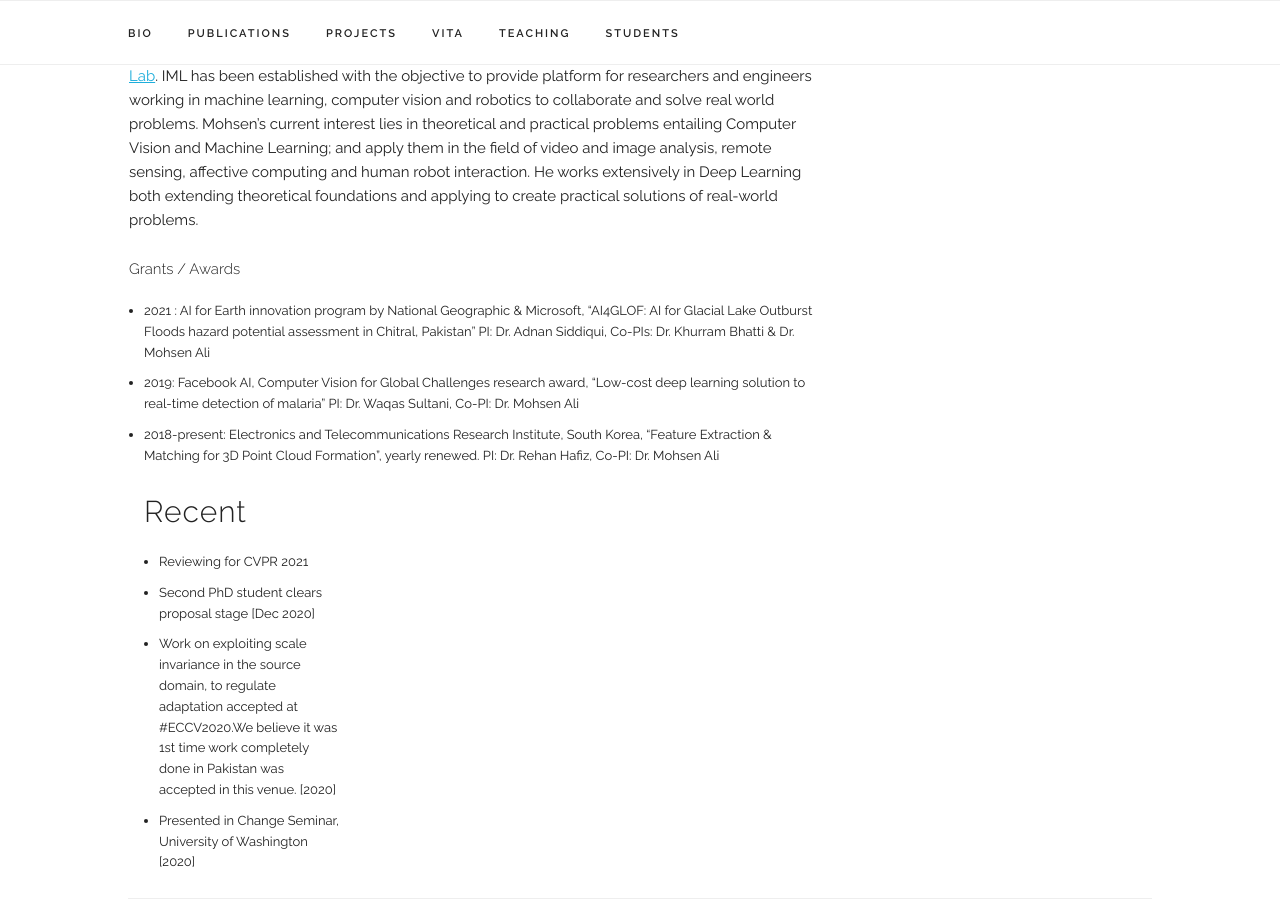
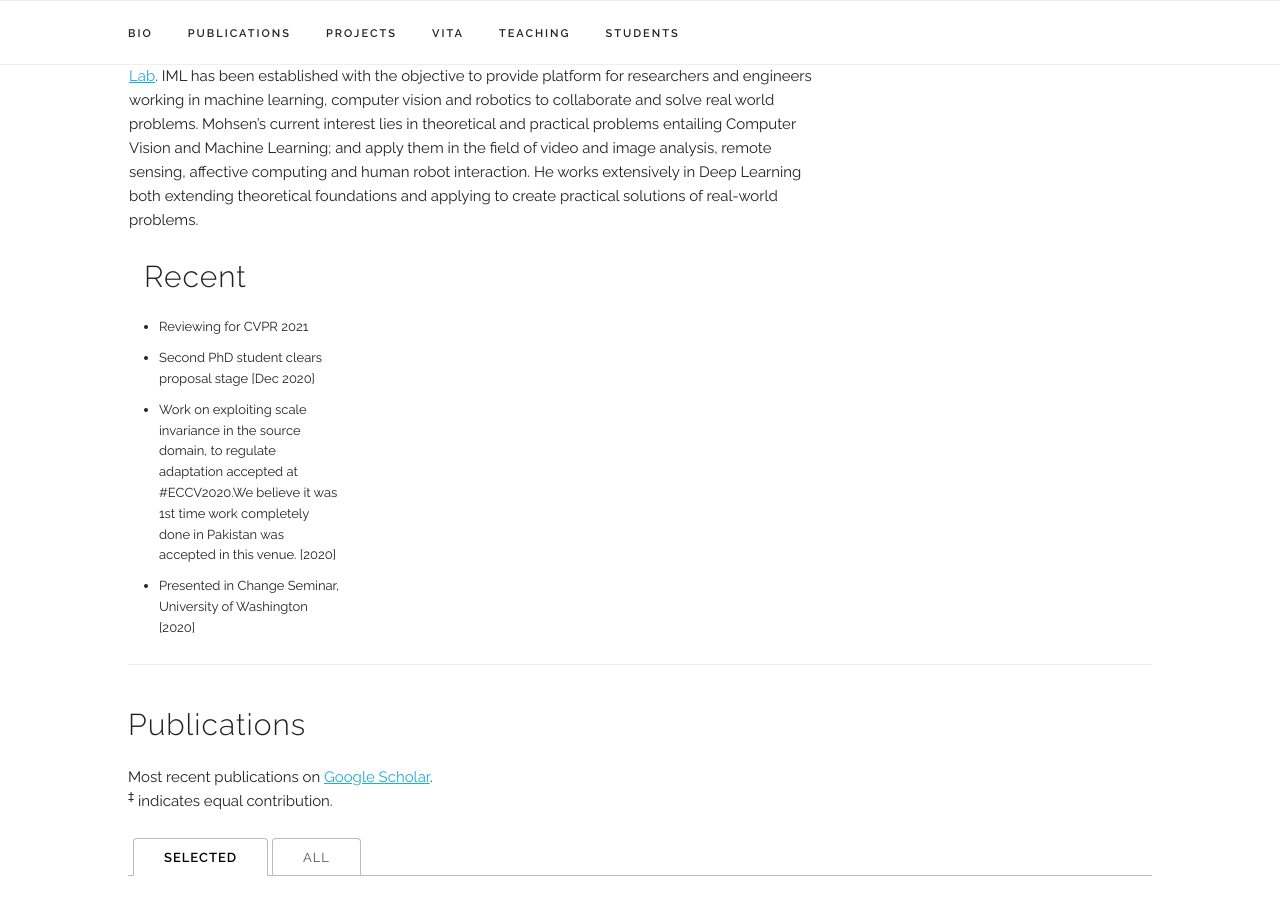
Before and after one commit to mohsenali/mohsenali.github.io, a Jekyll site: the page built from index.html, in a window 1280 px wide and 900 px high, scrolled down 505 px. Built offline with Jekyll 4.4.1, drawn with Linux system fonts in a browser that asks for light colours; some web fonts are replaced.

Commit message:
Update index.html

```diff
--- a/index.html
+++ b/index.html
@@ -47,18 +47,7 @@ title: Personal Webpage
   </p>
   -->
 
-  	<h6>Grants / Awards </h6>
-	 <font size=2px>
-		 <ul class="listType">
-		 <li>2021 : AI for Earth innovation program by National Geographic & Microsoft, “AI4GLOF: AI for Glacial Lake Outburst Floods hazard potential assessment in Chitral, Pakistan”
-				 PI: Dr. Adnan Siddiqui, Co-PIs: Dr. Khurram Bhatti & Dr. Mohsen Ali </li>
-		 <li>2019: Facebook AI, Computer Vision for Global Challenges research award, “Low-cost deep learning solution to real-time detection of malaria”
-				 PI: Dr. Waqas Sultani, Co-PI: Dr. Mohsen Ali </li>
-			<li>2018-present: Electronics and Telecommunications Research Institute, South Korea, “Feature Extraction & Matching for 3D Point Cloud Formation”, yearly renewed.
-					PI: Dr. Rehan Hafiz, Co-PI: Dr. Mohsen Ali </li>
 
-		 </ul>
-	 </font>
 <div class="col-right-1">
   <h4>Recent</h4>
  <font size=2px>
```
